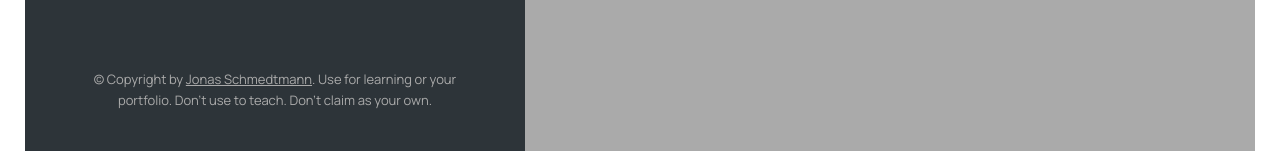
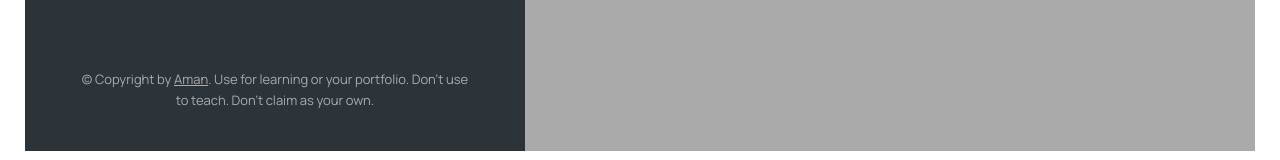
Before and after one commit to Aman21253/JS, a plain HTML site: page 12-Mapty/index.html in a window 1280 px wide. Shown: the part 624-784 px from the top of the page. Drawn offline with nearby package versions, Linux system fonts and the light colour scheme.

Commit message:
second commit

```diff
--- a/12-Mapty/index.html
+++ b/12-Mapty/index.html
@@ -127,7 +127,7 @@
           class="twitter-link"
           target="_blank"
           href="https://twitter.com/jonasschmedtman"
-          >Jonas Schmedtmann</a
+          >Aman</a
         >. Use for learning or your portfolio. Don't use to teach. Don't claim
         as your own.
       </p>
```
